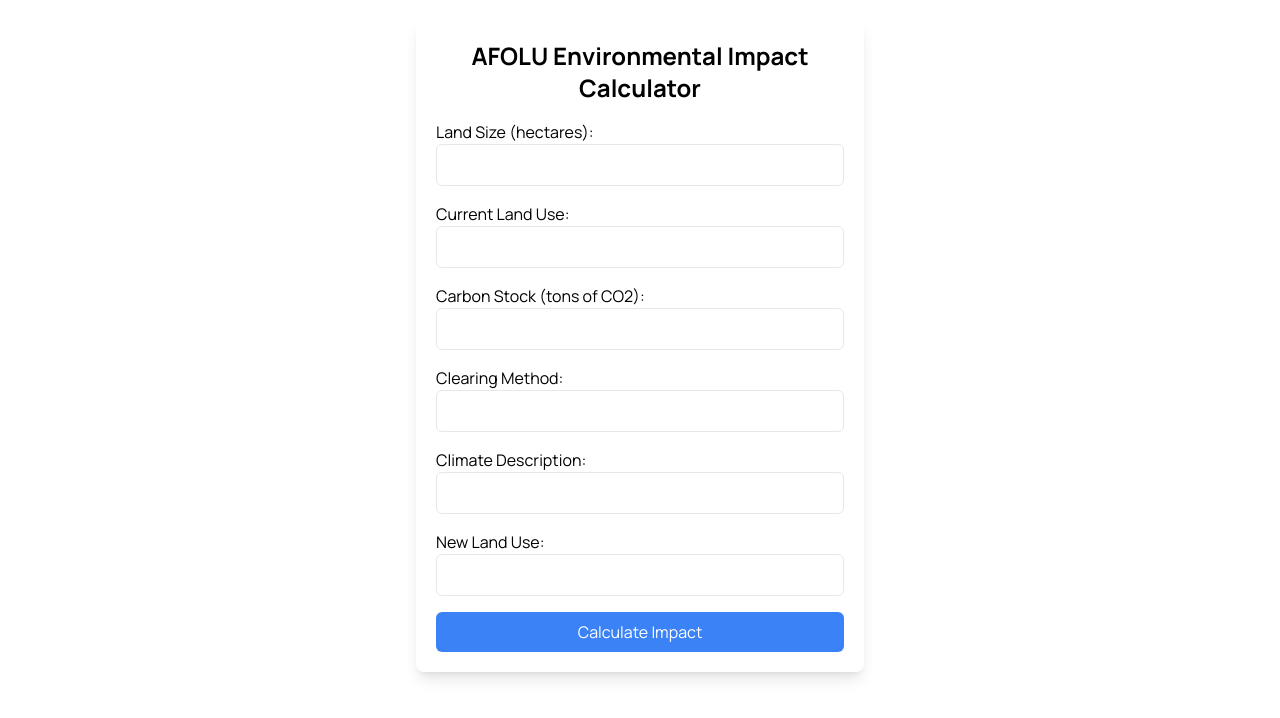
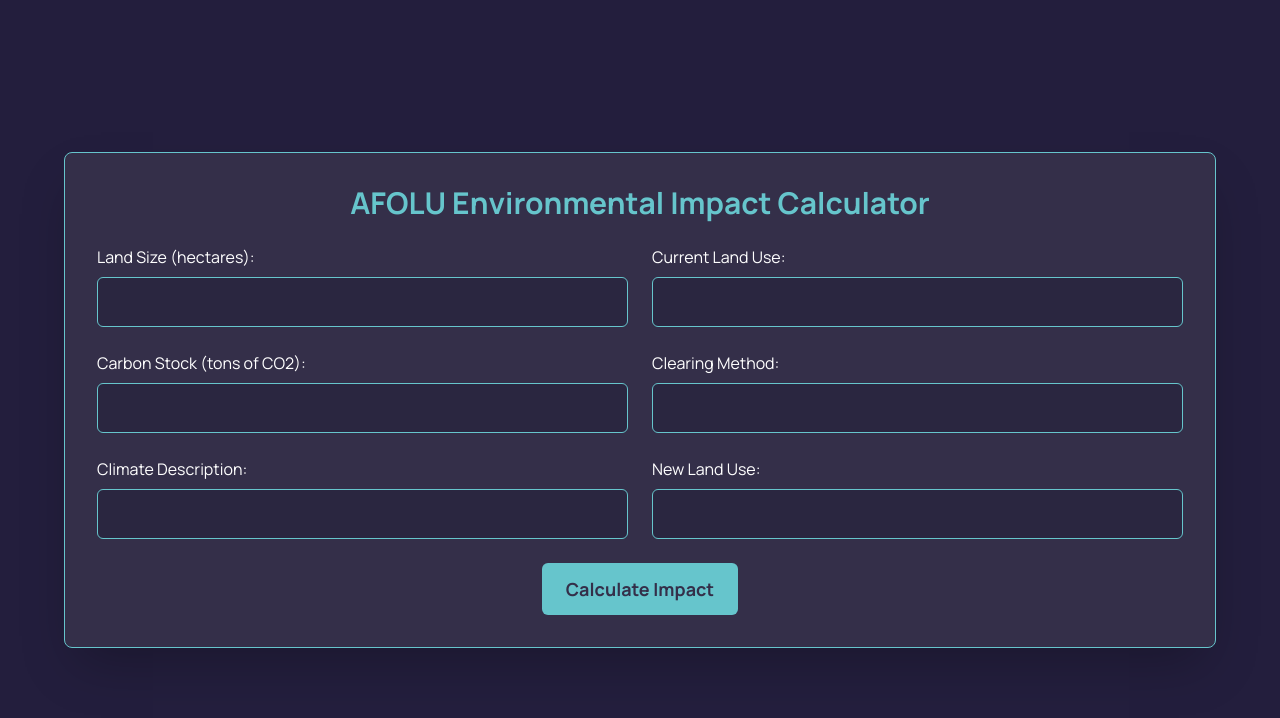
Before and after one commit to 77Oshnik/GreenMines, a React (Create React App) app in the folder Frontend/GreenMines-main/: page /afolu in a window 1280 px wide. Shown: the top 718 px of the page. Built offline with nearby package versions, Linux system fonts and the light colour scheme; a web font is replaced by a local one.

Commit message:
tailwind updated

```diff
--- a/Frontend/GreenMines-main/src/Components/AFOLUForm.jsx
+++ b/Frontend/GreenMines-main/src/Components/AFOLUForm.jsx
@@ -81,99 +81,106 @@ const AFOLUForm = () => {
   };
 
   return (
-    <div className="max-w-md mx-auto mt-5 p-5 bg-white shadow-lg rounded-lg">
-      <h2 className="text-2xl font-semibold text-center mb-4">
+    <div className="min-h-screen bg-[#231E3D] flex items-center justify-center p-4">
+    <div className="w-full max-w-6xl bg-[#342F49] shadow-2xl rounded-lg border border-[#66C5CC] overflow-hidden">
+      <div className="p-8">
+        <h2 className="text-3xl font-bold text-center mb-6 text-[#66C5CC]">
           AFOLU Environmental Impact Calculator
         </h2>
-      <form onSubmit={handleSubmit} className="space-y-4">
+        <form onSubmit={handleSubmit} className="space-y-6">
+          <div className="grid grid-cols-1 md:grid-cols-2 gap-6">
             <div>
-          <label htmlFor="landSize" className="block">Land Size (hectares):</label>
+              <label htmlFor="landSize" className="block text-white mb-2">Land Size (hectares):</label>
               <input
                 type="number"
                 id="landSize"
                 value={landSize}
                 onChange={(e) => setLandSize(e.target.value)}
-            className="w-full p-2 border rounded-md"
+                className="w-full p-3 bg-[#2A2640] text-white border border-[#66C5CC] rounded-md focus:outline-none focus:ring-2 focus:ring-[#66C5CC]"
                 required
               />
             </div>
             <div>
-          <label htmlFor="currentLandUse" className="block">Current Land Use:</label>
+              <label htmlFor="currentLandUse" className="block text-white mb-2">Current Land Use:</label>
               <input
                 type="text"
                 id="currentLandUse"
                 value={currentLandUse}
                 onChange={(e) => setCurrentLandUse(e.target.value)}
-            className="w-full p-2 border rounded-md"
+                className="w-full p-3 bg-[#2A2640] text-white border border-[#66C5CC] rounded-md focus:outline-none focus:ring-2 focus:ring-[#66C5CC]"
                 required
               />
             </div>
             <div>
-          <label htmlFor="carbonStock" className="block">Carbon Stock (tons of CO2):</label>
+              <label htmlFor="carbonStock" className="block text-white mb-2">Carbon Stock (tons of CO2):</label>
               <input
                 type="number"
                 id="carbonStock"
                 value={carbonStock}
                 onChange={(e) => setCarbonStock(e.target.value)}
-            className="w-full p-2 border rounded-md"
+                className="w-full p-3 bg-[#2A2640] text-white border border-[#66C5CC] rounded-md focus:outline-none focus:ring-2 focus:ring-[#66C5CC]"
                 required
               />
             </div>
             <div>
-          <label htmlFor="clearingMethod" className="block">Clearing Method:</label>
+              <label htmlFor="clearingMethod" className="block text-white mb-2">Clearing Method:</label>
               <input
                 type="text"
                 id="clearingMethod"
                 value={clearingMethod}
                 onChange={(e) => setClearingMethod(e.target.value)}
-            className="w-full p-2 border rounded-md"
+                className="w-full p-3 bg-[#2A2640] text-white border border-[#66C5CC] rounded-md focus:outline-none focus:ring-2 focus:ring-[#66C5CC]"
                 required
               />
             </div>
             <div>
-          <label htmlFor="climateDescription" className="block">Climate Description:</label>
+              <label htmlFor="climateDescription" className="block text-white mb-2">Climate Description:</label>
               <input
                 type="text"
                 id="climateDescription"
                 value={climateDescription}
                 onChange={(e) => setClimateDescription(e.target.value)}
-            className="w-full p-2 border rounded-md"
+                className="w-full p-3 bg-[#2A2640] text-white border border-[#66C5CC] rounded-md focus:outline-none focus:ring-2 focus:ring-[#66C5CC]"
                 required
               />
             </div>
             <div>
-          <label htmlFor="newLandUse" className="block">New Land Use:</label>
+              <label htmlFor="newLandUse" className="block text-white mb-2">New Land Use:</label>
               <input
                 type="text"
                 id="newLandUse"
                 value={newLandUse}
                 onChange={(e) => setNewLandUse(e.target.value)}
-            className="w-full p-2 border rounded-md"
+                className="w-full p-3 bg-[#2A2640] text-white border border-[#66C5CC] rounded-md focus:outline-none focus:ring-2 focus:ring-[#66C5CC]"
                 required
               />
             </div>
+          </div>
           <button
   type="submit"
-          className="w-full py-2 bg-blue-500 text-white rounded-md hover:bg-blue-600"
+  className="px-6 py-3 bg-[#66C5CC] text-[#342F49] rounded-md hover:bg-[#5AB1B7] transition duration-300 font-semibold text-lg mx-auto block"
 >
   Calculate Impact
 </button>
+
         </form>
 
         {error && (
-        <div className="mt-4 p-4 border rounded-md bg-red-100 text-red-800">
+          <div className="mt-6 p-4 border border-red-500 rounded-md bg-red-100 text-red-800">
             <p>{error}</p>
           </div>
         )}
 
         {responseMessage && (
-        <div className="mt-4 p-4 border rounded-md bg-green-50">
-          <h3 className="text-lg font-semibold">Environmental Impact Analysis:</h3>
+          <div className="mt-6 p-6 border border-[#66C5CC] rounded-md bg-[#5c5394e0] text-white font-bold">
+            <h3 className="text-xl font-semibold text-[#66C5CC] mb-4">Environmental Impact Analysis:</h3>
+            <div className="text-white font-bold">
               {renderHTMLContent(responseMessage)}
-          {/* <p className="whitespace-pre-wrap">{responseMessage}</p> */}
+            </div>
           </div>
         )}
-
+      </div>
+    </div>
   </div>
   );
 };
--- a/Frontend/GreenMines-main/src/Components/CCS.jsx
+++ b/Frontend/GreenMines-main/src/Components/CCS.jsx
@@ -1,5 +1,6 @@
 import React, { useState } from 'react';
 import axios from 'axios';
+import Navbar from './Navbar';
 
 export default function CCSCalculator() {
   // State for form data
@@ -45,6 +46,7 @@ export default function CCSCalculator() {
 
   return (
     <div className="min-h-screen bg-[#342F49] py-12 px-4 sm:px-6 lg:px-8 flex items-center justify-center">
+     {/* <Navbar />*/}
       <div className="w-full max-w-4xl mx-auto bg-[#231E3D] rounded-2xl shadow-lg overflow-hidden border-2 border-[#66C5CC]">
         <div className="p-8 md:p-12">
           <h1 className="text-3xl md:text-4xl font-bold text-[#66C5CC] mb-8 text-center">
--- a/Frontend/GreenMines-main/src/Components/Chatbot.jsx
+++ b/Frontend/GreenMines-main/src/Components/Chatbot.jsx
@@ -2,6 +2,7 @@ import React, { useState, useRef, useEffect } from 'react';
 import axios from 'axios';
 import { FaPaperPlane, FaUserCircle, FaRobot } from 'react-icons/fa';
 import DOMPurify from 'dompurify';
+import Navbar from './Navbar';
 
 export default function ChatBot() {
   const [messages, setMessages] = useState([
@@ -92,6 +93,7 @@ export default function ChatBot() {
   return (
 
     <div className="h-screen bg-[#342F49] flex items-center justify-center p-8">
+      {/*<Navbar />*/}
       <div className="flex flex-col h-screen w-3/4 mx-auto bg-[#231E3D] border-[#66C5CC] rounded-lg pt-2">
         {/* Messages Display */}
         <div className="flex-1 overflow-y-auto p-4 space-y-4 ml-2">
@@ -107,7 +109,7 @@ export default function ChatBot() {
   className={`w-auto max-w-full rounded-lg p-3 ${
     message.isUser
       ? 'bg-[#66C5CC] text-[#342F49] font-bold' // User message background with bold text
-      : 'bg-[#c8bce675] text-white font-bold' // Bot message background with bold text
+      : 'bg-[#7b6ba3cc] text-white font-bold' // Bot message background with bold text
   } shadow-md`}
 >
                 {/* Customizable font size for the message text */}
@@ -124,7 +126,7 @@ export default function ChatBot() {
         </div>
 
         {/* Input Section */}
-        <div className="bg-[#6c6199] border-t border-[#66C5CC] px-6 py-6 sm:px-8">
+        <div className="bg-[#3e3177] border-t border-[#66C5CC] px-6 py-6 sm:px-8">
           <div className="flex space-x-4">
             <input
               type="text"
--- a/Frontend/GreenMines-main/src/Components/DateRangeForm.jsx
+++ b/Frontend/GreenMines-main/src/Components/DateRangeForm.jsx
@@ -29,11 +29,11 @@ function DateRangeForm({ onAnalysisComplete }) {
   };
 
   return (
-    <div className="max-w-md mx-auto p-4 border rounded-lg shadow-lg">
-      <h2 className="text-2xl font-bold mb-4">Select Date Range</h2>
-      <form onSubmit={handleSubmit} className="space-y-4">
-        <div>
-          <label htmlFor="startDate" className="block text-sm font-semibold">
+<div className="w-full max-w-4xl mx-auto p-8 bg-[#231E3D] shadow-lg rounded-xl border border-[#66C5CC]">
+  <h2 className="text-3xl font-bold mb-8 text-[#66C5CC]">Select Date Range</h2>
+  <form onSubmit={handleSubmit} className="flex flex-wrap items-end gap-6">
+    <div className="flex-1 min-w-[200px]">
+      <label htmlFor="startDate" className="block text-lg font-bold text-white mb-2">
         Start Date
       </label>
       <input
@@ -41,11 +41,11 @@ function DateRangeForm({ onAnalysisComplete }) {
         id="startDate"
         value={startDate}
         onChange={(e) => setStartDate(e.target.value)}
-            className="w-full px-4 py-2 border rounded-lg"
+        className="w-full px-4 py-3 text-lg font-bold bg-[#342F49] text-white border border-[#66C5CC] rounded-md shadow-sm focus:ring-[#66C5CC] focus:border-[#66C5CC]"
       />
     </div>
-        <div>
-          <label htmlFor="endDate" className="block text-sm font-semibold">
+    <div className="flex-1 min-w-[200px]">
+      <label htmlFor="endDate" className="block text-lg font-bold text-white mb-2">
         End Date
       </label>
       <input
@@ -53,22 +53,22 @@ function DateRangeForm({ onAnalysisComplete }) {
         id="endDate"
         value={endDate}
         onChange={(e) => setEndDate(e.target.value)}
-            className="w-full px-4 py-2 border rounded-lg"
+        className="w-full px-4 py-3 text-lg font-bold bg-[#342F49] text-white border border-[#66C5CC] rounded-md shadow-sm focus:ring-[#66C5CC] focus:border-[#66C5CC]"
       />
     </div>
-        {error && <p className="text-red-500">{error}</p>}
-        <div className="flex justify-center">
+    <div className="flex-1 min-w-[200px]">
       <button
         type="submit"
-            className={`px-4 py-2 bg-blue-500 text-white rounded-lg ${
-              loading ? "cursor-wait" : ""
+        className={`w-full px-6 py-3 text-xl font-bold text-[#342F49] bg-[#66C5CC] rounded-md shadow-sm hover:bg-[#4da5aa] focus:outline-none focus:ring-2 focus:ring-offset-2 focus:ring-[#66C5CC] ${
+          loading ? "opacity-50 cursor-wait" : ""
         }`}
         disabled={loading}
       >
-            {loading ? "Loading..." : "Analyze Emissions"}
+        {loading ? "Analyzing..." : "Analyze Emissions"}
       </button>
     </div>
   </form>
+  {error && <p className="mt-4 text-lg font-bold text-red-500">{error}</p>}
 </div>
   );
 }
--- a/Frontend/GreenMines-main/src/Components/EmissionsAnalysisPage.jsx
+++ b/Frontend/GreenMines-main/src/Components/EmissionsAnalysisPage.jsx
@@ -1,6 +1,7 @@
 import React, { useState } from "react";
 import DateRangeForm from "./DateRangeForm";
 import EmissionsResult from "./EmissionsResult";
+import Navbar from "./Navbar"
 
 function EmissionsAnalysisPage() {
   const [analysisResult, setAnalysisResult] = useState(null);
@@ -10,11 +11,16 @@ function EmissionsAnalysisPage() {
   };
 
   return (
-    <div className="p-8">
-      <h1 className="text-3xl font-bold text-center mb-8">Emissions Impact Analyzer</h1>
-      <DateRangeForm onAnalysisComplete={handleAnalysisComplete} />
-      {analysisResult && <EmissionsResult result={analysisResult} />}
+    <div className="min-h-screen bg-[#342F49] text-white p-3">
+      <Navbar />
+    <div className="max-w-7xl mx-auto mt-5">
+      <h1 className="text-4xl font-bold text-center mb-12 text-[#66C5CC]">Emissions Impact Analyzer</h1>
+      <div className="space-y-12">
+        <DateRangeForm onAnalysisComplete={handleAnalysisComplete} />
+        {analysisResult && <EmissionsResult result={analysisResult} />}
+      </div>
     </div>
+  </div>
   );
 }
 
--- a/Frontend/GreenMines-main/src/Components/EmissionsResult.jsx
+++ b/Frontend/GreenMines-main/src/Components/EmissionsResult.jsx
@@ -56,54 +56,51 @@ function EmissionsResult({ result }) {
   const emissionsData = parseEmissionsData(result.aiAnalysis);
 
   return (
-    <div className="mt-8 max-w-full mx-auto p-6 grid grid-cols-1 sm:grid-cols-2 gap-8">
-      <h3 className="text-2xl font-medium mb-6 text-gray-800 col-span-2">
+    <div className="w-full mx-auto mt-12 p-8 bg-[#231E3D] shadow-lg rounded-xl border border-[#66C5CC]">
+    <h3 className="text-4xl font-bold mb-8 text-[#66C5CC] border-b border-[#66C5CC] pb-4">
       Emissions Impact Analysis
     </h3>
 
+    <div className="grid grid-cols-1 lg:grid-cols-2 gap-8">
       {emissionsData.map((item, sectionIndex) => (
         <div
           key={sectionIndex}
-          className="p-6 bg-white rounded-lg shadow-md transform transition duration-300 hover:scale-105 hover:shadow-xl"
+          className="p-6 bg-[#5f538a8f] rounded-lg shadow-md transition duration-300 hover:shadow-xl border border-[#66C5CC]"
         >
-          {/* Emission Type Title */}
-          <h4 className="text-xl font-semibold mb-4 text-gray-800">
-            {item.title} {/* Titles are now clean without stars */}
+          <h4 className="text-2xl font-bold mb-4 text-[#66C5CC] border-b border-[#66C5CC] pb-2">
+            {item.title}
           </h4>
 
-          {/* Emission Points */}
           <div className="space-y-4">
             {item.points.map((point, pointIndex) => (
               <div key={pointIndex} className="flex items-start space-x-2">
-                {/* Numbering for each point */}
-                <span className="font-medium text-gray-600">{pointIndex + 1}. </span>
-
-                {/* Render bold and non-bold parts separately */}
+                <span className="font-bold text-[#66C5CC] min-w-[2rem] text-xl">{pointIndex + 1}.</span>
+                <div>
                   {point.boldParts.map((boldText, boldIndex) => (
                     <span
                       key={boldIndex}
-                    className="bg-gray-200 inline-block py-1 px-2 rounded text-gray-800 font-semibold"
+                      className="bg-[#66C5CC] inline-block py-1 px-2 rounded text-[#342F49] font-bold text-xl mr-1 mb-1"
                     >
                       {boldText}
                     </span>
                   ))}
-
-                {/* Render non-bold text */}
                   {point.nonBoldParts.map((text, textIndex) => (
                     <span
                       key={textIndex}
-                    className="text-gray-700"
+                      className="text-white text-xl font-bold"
                       dangerouslySetInnerHTML={{
                         __html: applySemiBoldStyle(text),
                       }}
                     />
                   ))}
                 </div>
+              </div>
             ))}
           </div>
         </div>
       ))}
     </div>
+  </div>
   );
 }
 
```
Also changed, not shown: 1 other file (tests, documents, lock files or other folders). Lines whose indentation alone changed are shown as unchanged.
